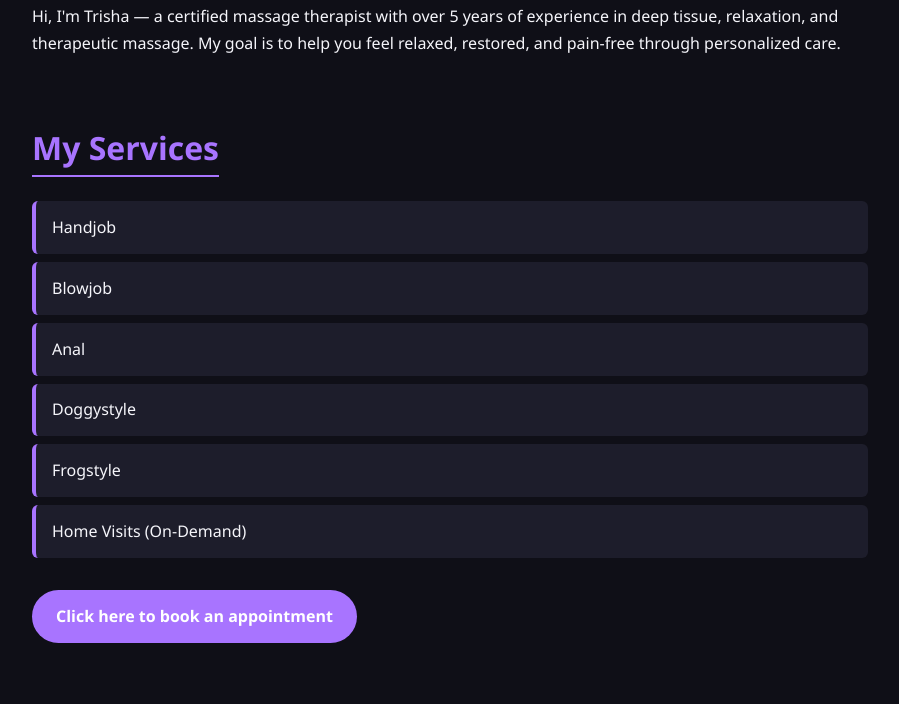
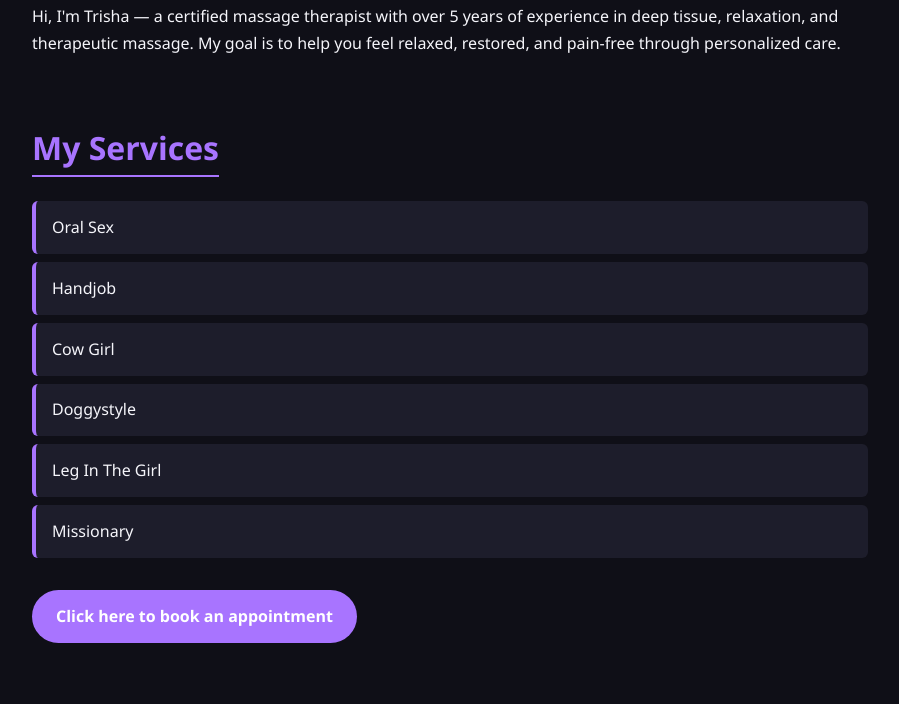
Before and after one commit to Lokeshkanrar/trishapoojary, a plain HTML site: page index.html in a window 1280 px wide. Shown: the part 607-1311 px from the top of the page, without its empty margins (190-1089 px from the left). Drawn offline with Linux system fonts and the light colour scheme.

Commit message:
Update index.html

```diff
--- a/index.html
+++ b/index.html
@@ -28,12 +28,12 @@
   <section class="services container">
     <h2>My Services</h2>
     <ul>
+      <li>Oral Sex</li>
       <li>Handjob</li>
-      <li>Blowjob</li>
-      <li>Anal</li>
+      <li>Cow Girl</li>
       <li>Doggystyle</li>
-      <li>Frogstyle</li>
-      <li>Home Visits (On-Demand)</li>
+      <li>Leg In The Girl</li>
+      <li>Missionary</li>
     </ul>
     <a href="appointment.html" class="cta-btn">Click here to book an appointment</a>
   </section>
```
